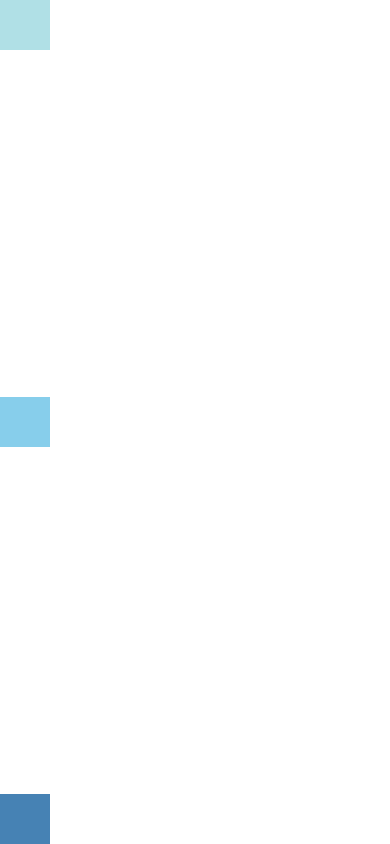
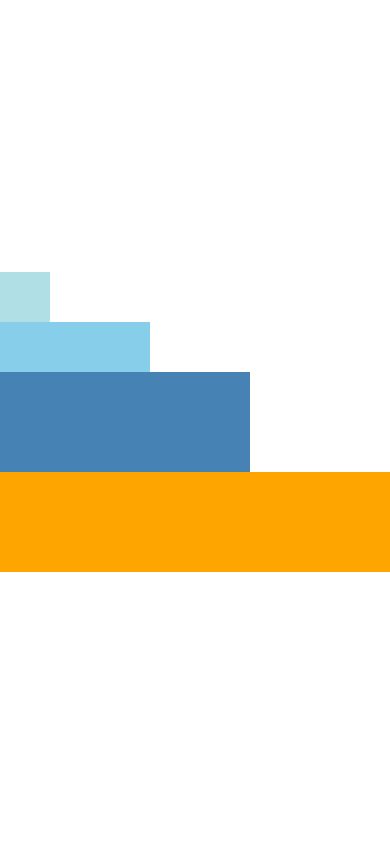
Before and after one commit to bugatino/gsa-reactnative, a React Native app: screen / in a window 390 px wide. Built offline with nearby package versions, Linux system fonts and the light colour scheme.

Commit message:
alignItems demo

```diff
--- a/App.js
+++ b/App.js
@@ -7,6 +7,7 @@ function HelloWorldApp() {
       <View style={styles.box1} />
       <View style={styles.box2} />
       <View style={styles.box3} />
+      <View style={styles.box4} />
     </View>
   );
 }
@@ -15,11 +16,13 @@ const styles = StyleSheet.create({
   container: {
     flex: 1,
     flexDirection: 'column',
-    justifyContent: 'space-between',
+    justifyContent: 'center',
+    alignItems: 'stretch',
   },
   box1: {width: 50, height: 50, backgroundColor: 'powderblue'},
-  box2: {width: 50, height: 50, backgroundColor: 'skyblue'},
-  box3: {width: 50, height: 50, backgroundColor: 'steelblue'},
+  box2: {width: 150, height: 50, backgroundColor: 'skyblue'},
+  box3: {width: 250, height: 100, backgroundColor: 'steelblue'},
+  box4: {height: 100, backgroundColor: 'orange'},
 });
 
 export default HelloWorldApp;
```
